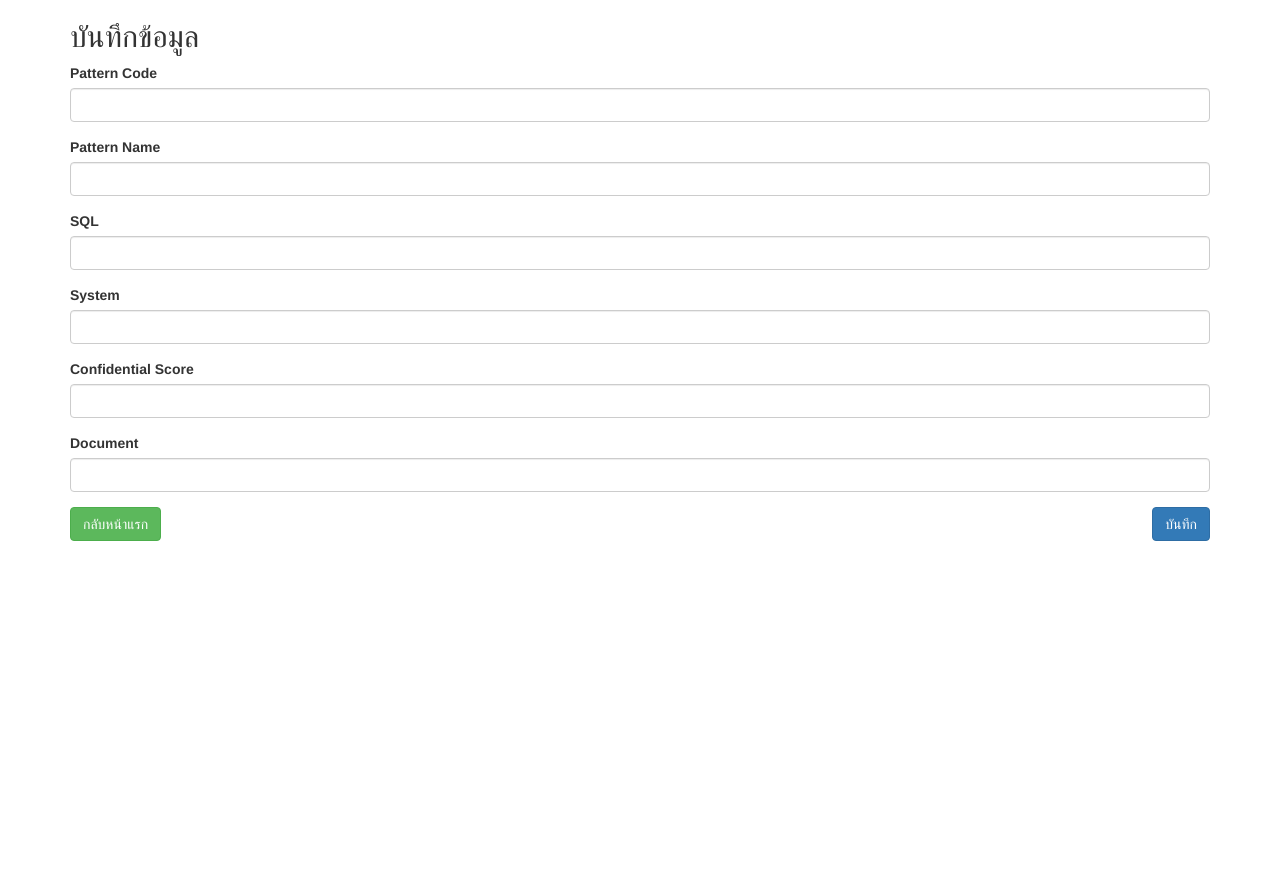
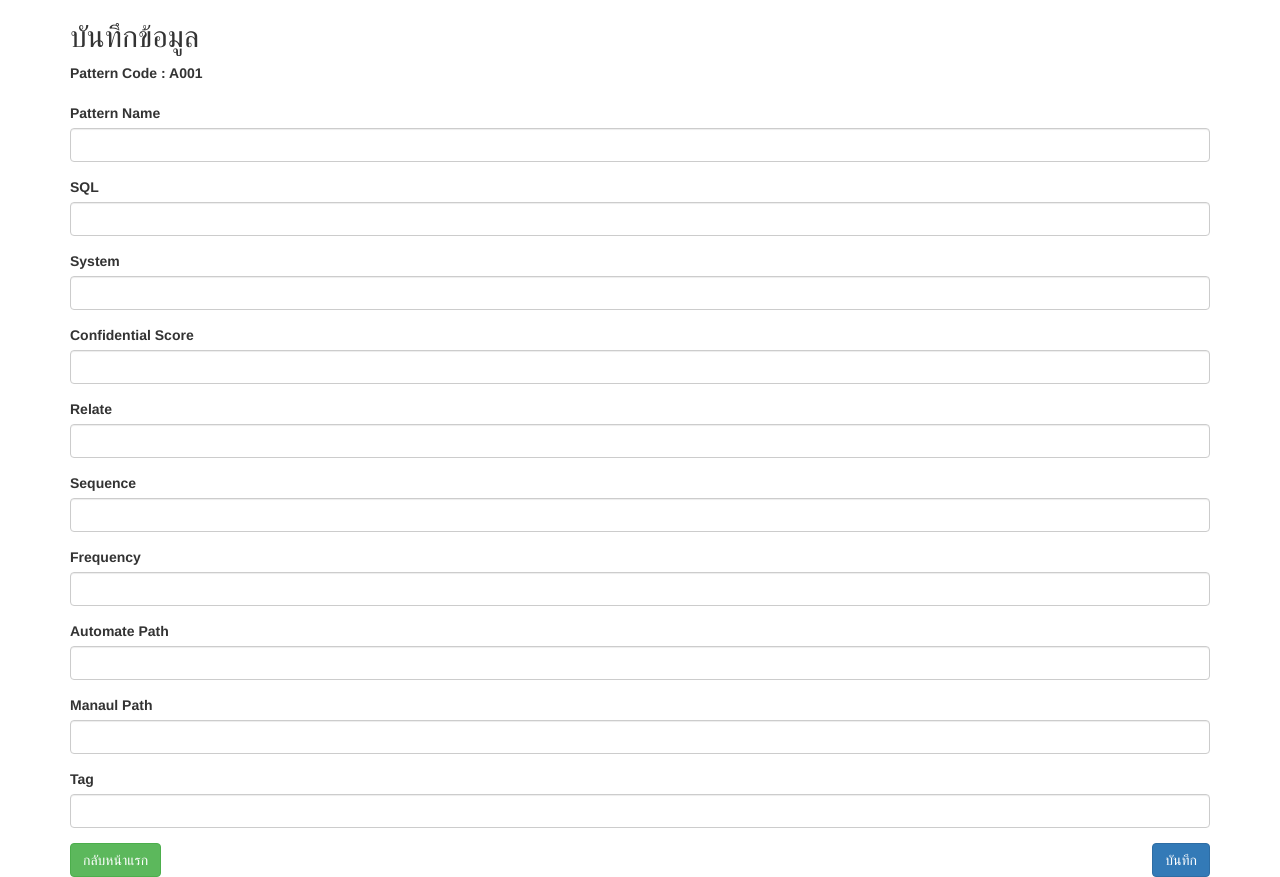
Before and after one commit to TrWin/QAprojectWebApp, a Flask app: page /add in a window 1280 px wide. Before the commit the page ends 541 px from the top, so only its background shows below. Run offline with Flask 2, Linux system fonts and the light colour scheme; data that the repository does not hold is empty; some libraries are stand-ins or nearby versions.

Commit message:
Update adddata.html

```diff
--- a/testFlask/templates/adddata.html
+++ b/testFlask/templates/adddata.html
@@ -1,5 +1,6 @@
 <!DOCTYPE html>
 <html lang="en">
+
 <head>
     <meta charset="UTF-8">
     <title>Document</title>
@@ -7,37 +8,58 @@
     <script src="https://ajax.googleapis.com/ajax/libs/jquery/3.3.1/jquery.min.js"></script>
     <script src="https://maxcdn.bootstrapcdn.com/bootstrap/3.3.7/js/bootstrap.min.js"></script>
 </head>
+
 <body>
     <div class="container">
         <h2>บันทึกข้อมูล</h2>
         <form action="{{ url_for('insert') }}" method="post">
             <div class="form-group">
-             <label for="pc">Pattern Code</label>
-             <input type="text" class="form-control"  name="pc">
+                <label for="pc">Pattern Code :  {{ patternid }} </label>
             </div>
             <div class="form-group">
                 <label for="pn">Pattern Name</label>
-             <input type="text" class="form-control"  name="pn">
+                <input type="text" class="form-control" name="pn">
             </div>
             <div class="form-group">
                 <label for="sqlcode">SQL</label>
-             <input type="text" class="form-control"  name="sqlcode">
+                <input type="text" class="form-control" name="sqlcode">
             </div>
             <div class="form-group">
                 <label for="fnamsystem">System</label>
-            <input type="text" class="form-control"  name="system">
+                <input type="text" class="form-control" name="system">
             </div>
             <div class="form-group">
                 <label for="confident">Confidential Score</label>
-            <input type="text" class="form-control"  name="confident">
+                <input type="text" class="form-control" name="confident">
             </div>
             <div class="form-group">
-            <label for="doc">Document</label>
-            <input type="text" class="form-control"  name="doc">
+                <label for="relate">Relate</label>
+                <input type="text" class="form-control" name="relate">
+            </div>
+            <div class="form-group">
+                <label for="sequence">Sequence</label>
+                <input type="text" class="form-control" name="sequence">
+            </div>
+            <div class="form-group">
+                <label for="frequency">Frequency</label>
+                <input type="text" class="form-control" name="frequency">
+            </div>
+            <div class="form-group">
+                <label for="auto">Automate Path</label>
+                <input type="text" class="form-control" name="auto">
+            </div>
+            <div class="form-group">
+                <label for="manaul">Manaul Path</label>
+                <input type="text" class="form-control" name="manual">
+            </div>
+            <div class="form-group">
+                <label for="tag">Tag</label>
+                <input type="text" class="form-control" name="tag">
             </div>
             <a class="btn btn-success" href="/">กลับหน้าแรก</a>
             <button type="submit" class="pull-right btn btn-primary">บันทึก</button>
         </form>
     </div>
 </body>
+
 </html>
```
Lines whose indentation alone changed are shown as unchanged.
